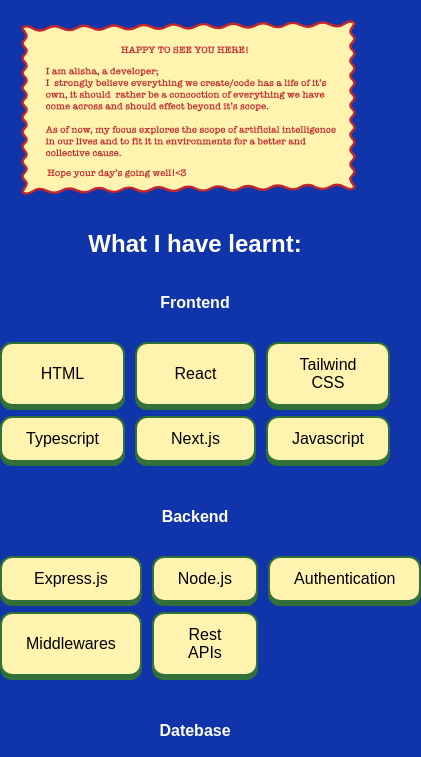
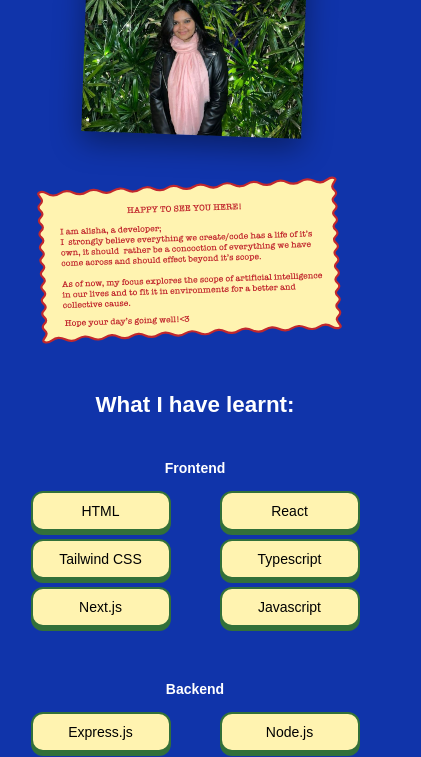
Before and after one commit to codealisha99/Mywebsite, a plain HTML site: page Mainpage.html in a window 390 px wide. Shown: the part 227-984 px from the top of the page, 421 px wide, since content can reach past the window. Drawn offline with Linux system fonts and the light colour scheme; a web font is replaced by a local one.

Commit message:
adding photo and a bit of correction

```diff
--- a/Mainpage.html
+++ b/Mainpage.html
@@ -26,6 +26,7 @@
 
 
 <header class="page-header">
+    <img src="final%20photo.jpg" alt="Alisha's Photo" class="header-photo">
     <img src="message.svg" alt="Header Image" class="header-image">
 </header>
 
@@ -58,7 +59,7 @@
         </div>
 
         <div class="section">
-            <p class="label">Datebase</p>
+            <p class="label">Database</p>
             <div class="button-grid">
                 <button>Postgres</button>
                 <button>Redis</button>
--- a/design.css
+++ b/design.css
@@ -1,3 +1,13 @@
+* {
+    box-sizing: border-box;
+}
+
+html,
+body {
+    overflow-x: hidden;
+    width: 100%;
+}
+
 .top-nav {
     padding: 15px 40px 0 40px;
     background-color: transparent;
@@ -43,18 +53,51 @@
 .page-header {
     display: flex;
     justify-content: center;
-    align-items: flex-start;
+    align-items: center;
     padding: 0px 0;
     padding-left: 20px;
     margin-top: -10px;
-    margin-bottom: 20px;
+    margin-bottom: 80px;
+    /* Increased space before services */
     width: 100%;
 }
 
 .header-image {
-    max-width: 1200px;
+    max-width: 600px;
     width: 100%;
     height: auto;
+    transform: rotate(-3deg);
+    transition: transform 0.3s ease, z-index 0.3s ease;
+    position: relative;
+    z-index: 1;
+    margin-left: -80px;
+
+}
+
+.header-image:hover {
+    transform: rotate(0deg) scale(1.02);
+    z-index: 10;
+}
+
+.header-photo {
+    width: 280px;
+    height: 280px;
+    object-fit: cover;
+    object-position: center;
+    border-radius: 0;
+
+    transform: rotate(3deg);
+    box-shadow: 0 10px 30px rgba(0, 0, 0, 0.4);
+    transition: transform 0.3s ease, z-index 0.3s ease;
+    position: relative;
+    z-index: 1;
+    margin-top: 50px;
+
+}
+
+.header-photo:hover {
+    transform: rotate(0deg) scale(1.05);
+    z-index: 10;
 }
 
 body {
@@ -134,54 +177,79 @@
 /* Media Query for Mobile Devices */
 @media (max-width: 768px) {
     .nav-container {
+        padding: 15px 15px;
         flex-direction: column;
         gap: 15px;
-        font-size: 24px;
-        text-align: center;
+        align-items: center;
     }
 
     .social-links {
+        font-size: 14px;
+        gap: 15px;
+        justify-content: center;
+        flex-wrap: wrap;
+    }
+
+    .page-header {
         flex-direction: column;
-        gap: 10px;
+        gap: 20px;
+        padding-left: 0;
+        margin-top: 20px;
+        margin-bottom: 40px;
         align-items: center;
+    }
+
+    .header-photo {
+        width: 220px;
+        height: 220px;
+        margin-top: 0;
+        transform: rotate(2deg);
+    }
+
+    .header-image {
+        margin-left: 0;
+        width: 90%;
+        max-width: 350px;
+        transform: rotate(-2deg);
     }
 
     .section {
         flex-direction: column;
-        gap: 15px;
+        align-items: center;
+        gap: 10px;
+        padding: 0 10px;
         margin-bottom: 30px;
-        align-items: center;
     }
 
     .label {
-        width: 100%;
+        width: auto;
         text-align: center;
-        padding-top: 0;
-        margin-bottom: 15px;
+        margin-bottom: 5px;
+        font-size: 14px;
     }
 
     .button-grid {
-        flex-direction: column;
+        grid-template-columns: repeat(2, 1fr);
         width: 100%;
-        align-items: stretch;
-        gap: 10px;
+        justify-items: center;
+        gap: 8px;
     }
 
-    button {
+    .button-grid button {
         width: 100%;
+        max-width: 140px;
+        padding: 10px 15px;
+        font-size: 14px;
     }
 
     h1 {
-        font-size: 40px;
-        margin-bottom: 40px;
+        font-size: 36px;
+        margin-bottom: 30px;
     }
 
-    .top-nav {
-        padding: 15px 20px 0 20px;
-    }
-
-    .page-header {
-        padding-left: 0;
-        margin-top: 0;
+    h2 {
+        text-align: center;
+        width: 100%;
+        font-size: 1.4rem;
     }
 }
```
Also changed, not shown: final photo.jpg (added).
